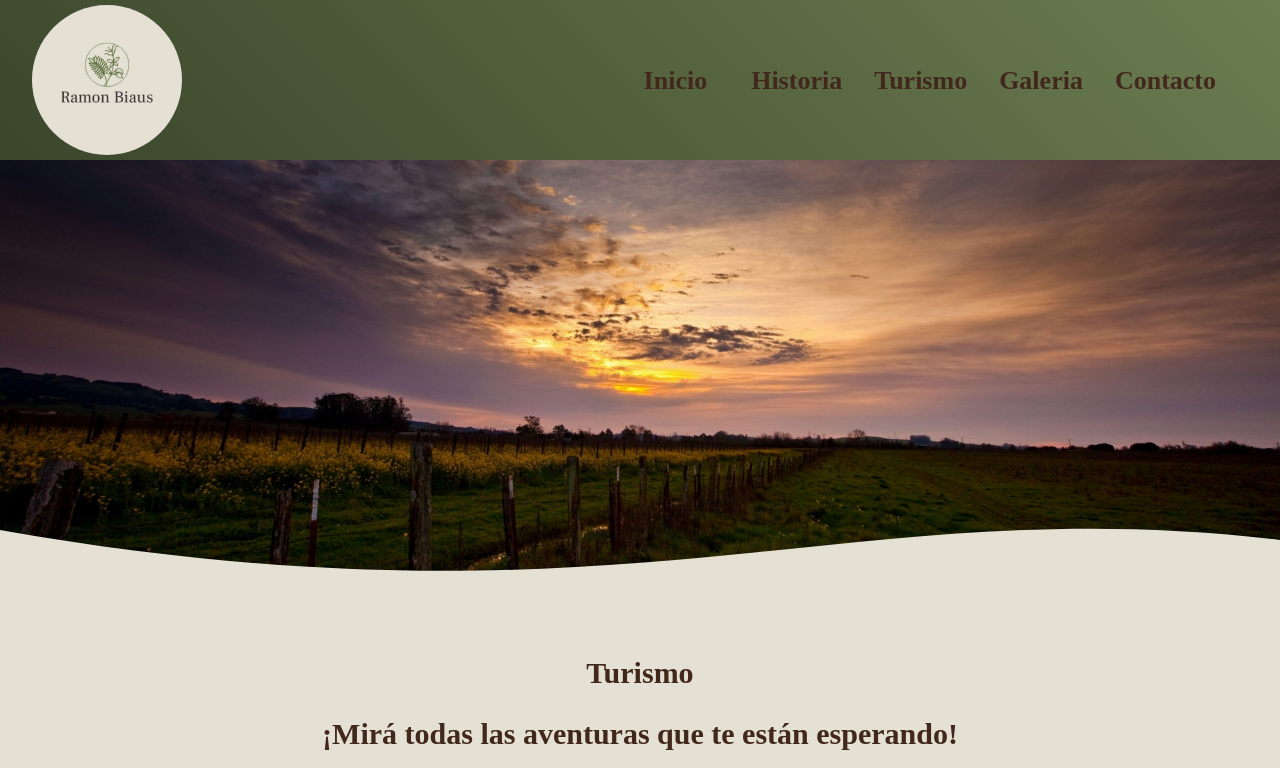
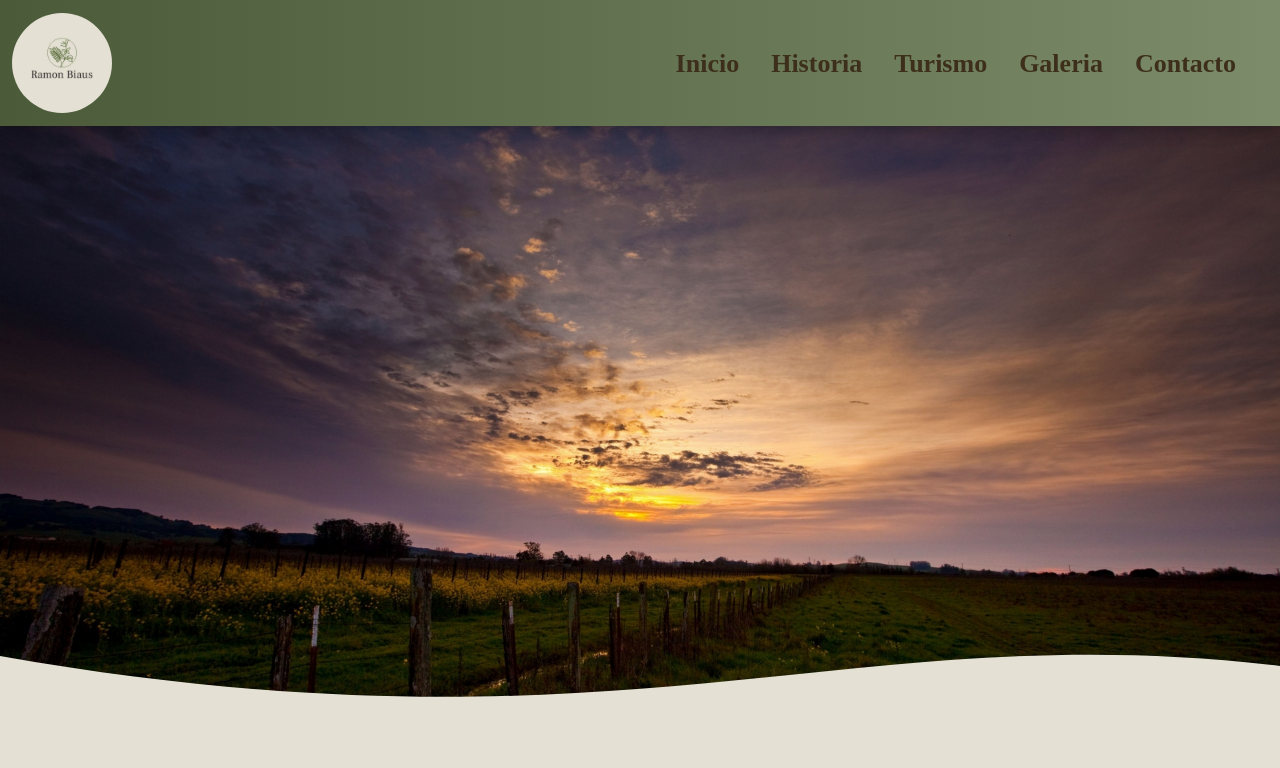
Before and after one commit to anii43053/CM-84780, a website: page pages/turismo.html in a window 1280 px wide. Shown: the top 768 px of the page. Drawn offline with nearby package versions, Linux system fonts and the light colour scheme.

Commit message:
Mejoras visuales en navbar

```diff
--- a/pages/turismo.html
+++ b/pages/turismo.html
@@ -171,7 +171,7 @@
             </a>
         </div>
         <div class="footer-text">
-            <p>2024 - Todos los derechos reservados.</p>
+            <p>2025 - Todos los derechos reservados.</p>
         </div>
     </footer>
 
--- a/scss/base/_vars.scss
+++ b/scss/base/_vars.scss
@@ -1,7 +1,12 @@
-$mainColor: rgb(108, 125, 81);
+/*$mainColor: rgb(108, 125, 81);
 $secondColor: rgb(66, 40, 28);
 $light-color: rgba(193, 185, 162, 0.778);
-$second-light-color: rgb(228, 224, 212);
+$second-light-color: rgb(228, 224, 212);*/
+
+$mainColor: #4B5B39;
+$secondColor: #3D2F1B;
+$light-color: #E8E4D8;
+$second-light-color: #F4F1E1;
 
 $mainFont: 'Poppins';
 $secondFont: 'PatuaOne';
--- a/scss/components/_navbar.scss
+++ b/scss/components/_navbar.scss
@@ -6,24 +6,28 @@
 // Nav
 
 .navbar {
-    background-color: $mainColor;
-    background: linear-gradient(45deg, rgb(59, 70, 43), $mainColor);
-    padding: 30px;
-    margin-bottom: 10px;
-    height: 30%;
-    position: sticky, 0;
+  position: sticky;
+  top: 0;
+  z-index: 1000;
+  background: linear-gradient(90deg, #4B5B39, #7C8C6A);
+  box-shadow: 0 4px 15px rgba(0,0,0,0.25);
+  transition: all 0.3s ease;
 
     .nav-list {
-        gap: 10px;
-        @include flexs;
-    }
+  max-width: 1200px;
+  margin: 0 auto;
+  padding: 14px 28px;
+  display: flex;
+  align-items: center;
+  justify-content: space-between;
+
+}
 }
 
 .nav-link,
 .nav-link.active.active {
     @include flexs;
     gap: 10px;
-    padding: 0px 20px;
     text-decoration: none;
     color: $secondColor;
     @include fonts (26px, $secondFont, bold);
@@ -35,8 +39,10 @@
 }
 
 .logo {
-    @include images(20px, 20px );
-    border-radius: 100%;
+  @include images(100px, 100px);
+  border-radius: 100%;
+  object-fit: cover;
+  margin-right: auto;
 }
 
 .navbar-toggler {
--- a/scss/layout/_historia.scss
+++ b/scss/layout/_historia.scss
@@ -46,7 +46,7 @@
 }
 
 .box-historia {
-    background-color: $light-color;
+    background-image: linear-gradient($light-color, $second-light-color);
     padding: 1%;
 }
 
--- a/scss/style.scss
+++ b/scss/style.scss
@@ -21,7 +21,7 @@
     h1 {
         @include fonts (30px, $secondFont, bold);
         color: $secondColor;
-        padding: 10px;
+        padding: 20px;
         margin: 5px;
         @include flexs;
     }
@@ -29,7 +29,7 @@
     h2 {
         @include fonts (32px, $secondFont, bold);
         color: $secondColor;
-        padding: 5px;
+        padding: 20px;
         margin: 10px;
         @include flexs;
     }
@@ -37,7 +37,7 @@
     h3 {
         @include fonts (30px, $mainFont, bolder);
         color: $secondColor;
-        padding: 5px;
+        padding: 20px;
         margin: 10px;
         @include flexs;
     }
@@ -45,7 +45,7 @@
     p {
         @include fonts (28px, $mainFont, none);
         color: $secondColor;
-        padding: 5px;
+        padding: 20px;
         margin: 1px;
         display: flex;
         justify-content: space-between;
```
Also changed, not shown: index.html (+1 -1 lines), pages/contacto.html (+1 -1 lines), pages/galeria.html (+1 -1 lines), pages/historia.html (+1 -1 lines), css/style.css, 1 other file.
